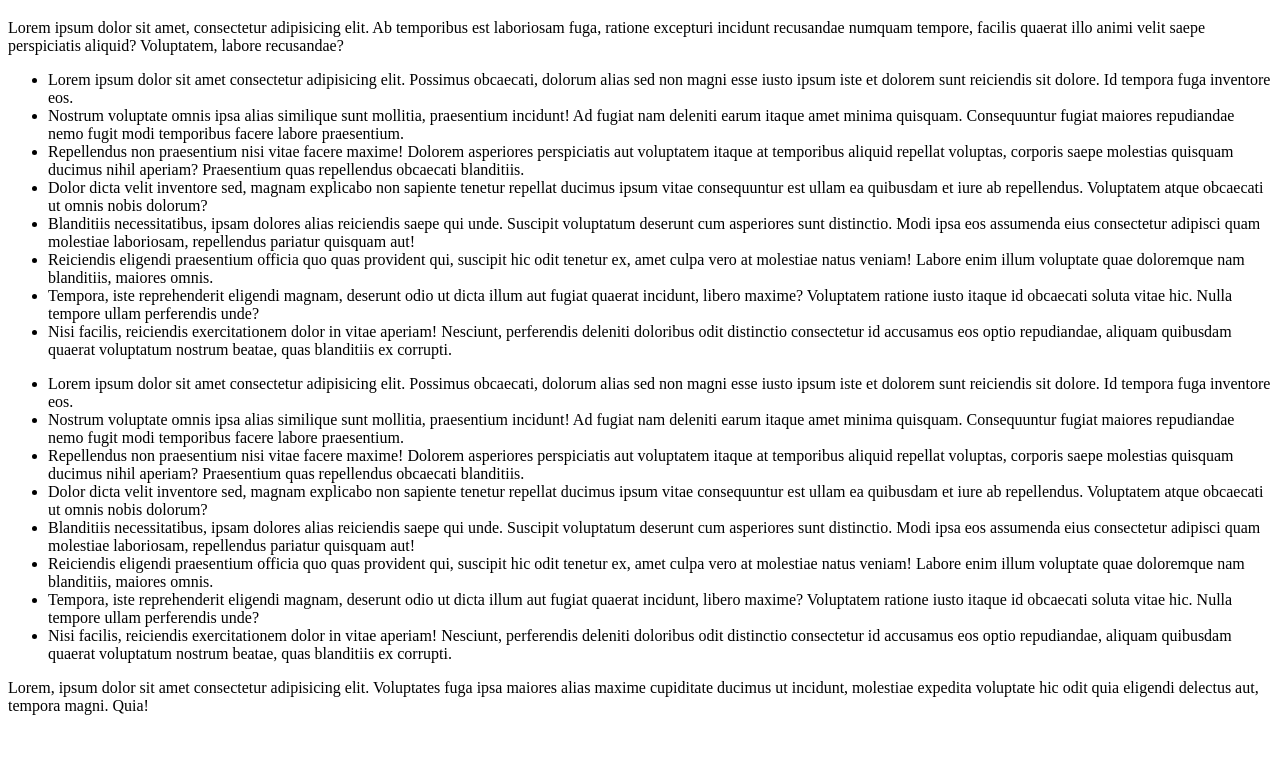
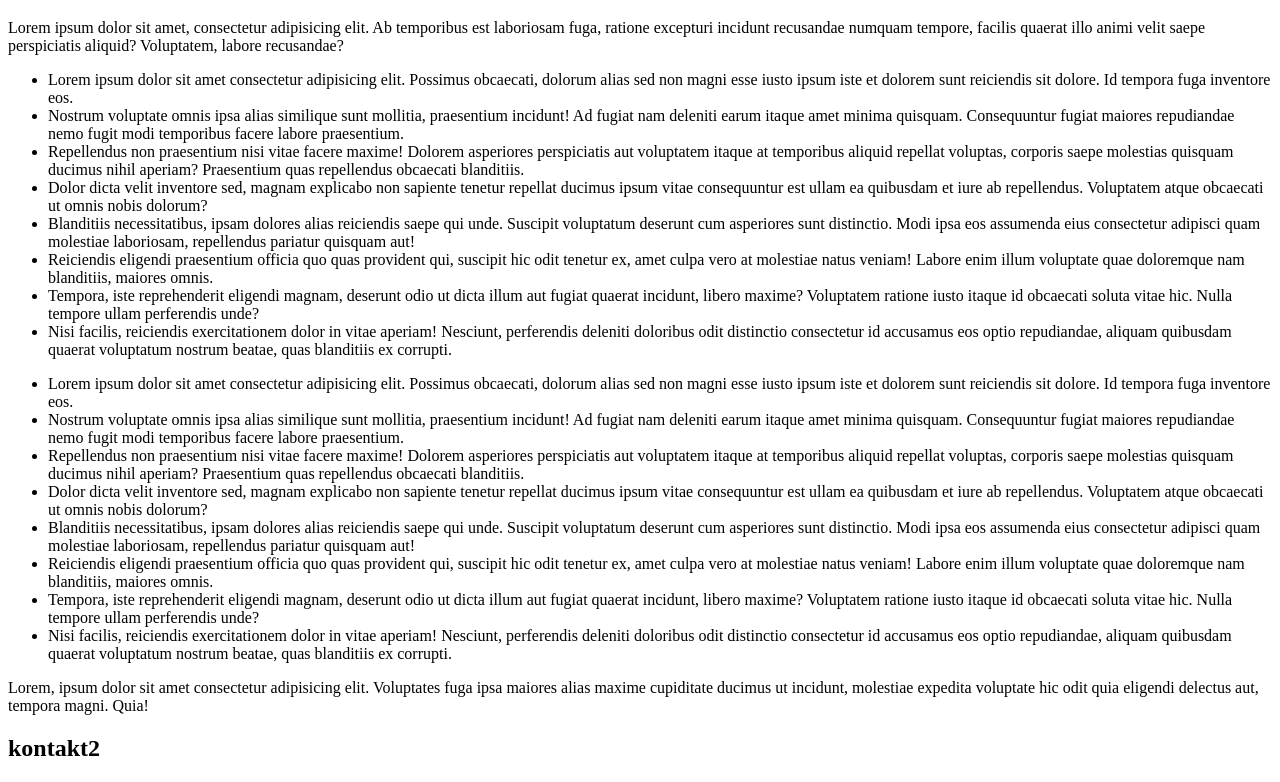
Before and after one commit to przemyslaw-putera/test02, a plain HTML site: page index.html in a window 1280 px wide. Shown: the part 61-843 px from the top of the page. Before the commit the page ends 800 px from the top, so only its background shows below. Drawn offline with Linux system fonts and the light colour scheme.

Commit message:
nowe articles

```diff
--- a/index.html
+++ b/index.html
@@ -80,6 +80,12 @@
         ducimus ut incidunt, molestiae expedita voluptate hic odit quia eligendi delectus aut, tempora magni. Quia!
     </p>
 
+<Section>
+
+<h2>kontakt2</h2>
+
+</Section>
+
 </body>
 
 </html>
```
